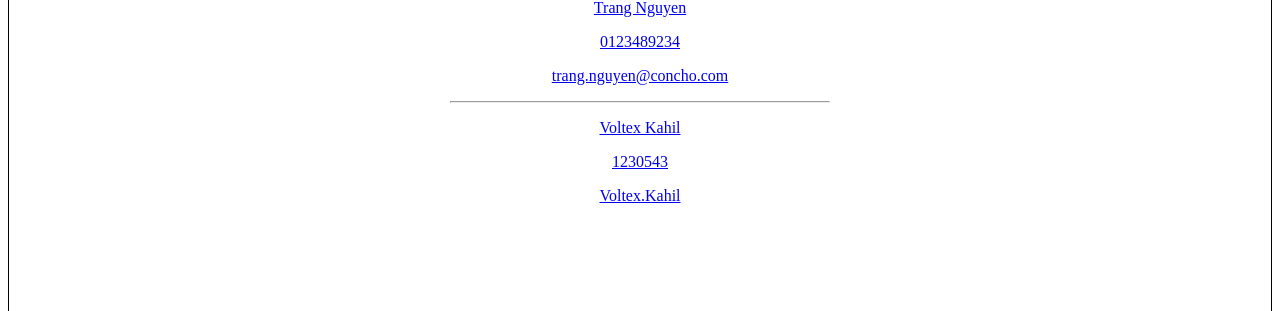
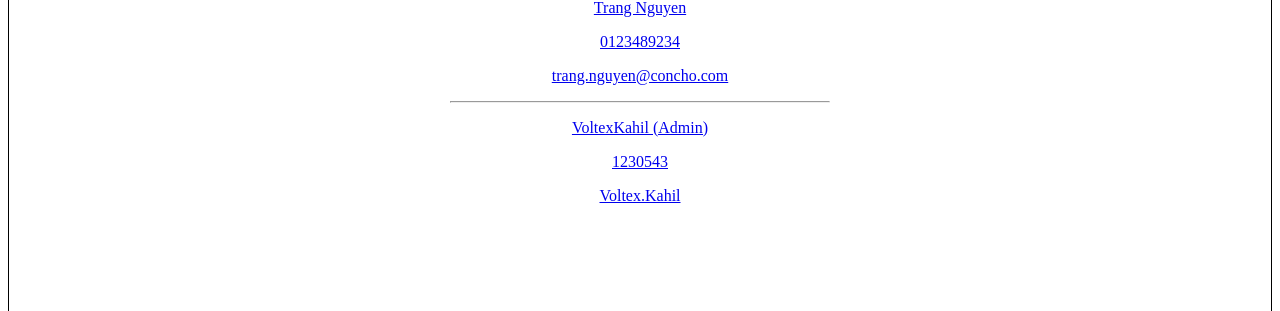
Before and after one commit to BillQK/Team_Member_Management, a Django app: page / in a window 1280 px wide. Shown: the part 260-571 px from the top of the page. Run offline with Django 4.2, Linux system fonts and the light colour scheme; data comes from the database, SQL or seed files in the repository; both versions use the stored data as it was after the commit.

Commit message:
Add Admin next to name

```diff
--- a/dashboard/templates/dashboard/listpage.html
+++ b/dashboard/templates/dashboard/listpage.html
@@ -27,9 +27,15 @@
 
         <div class"member">
             <a href = "{% url 'edit_member' member.id %}">
-            <p>{{member.FirstName}} {{member.LastName}}</p>
-            <p>{{member.PhoneNumber}}</p>
-            <p>{{member.Email}}</p>
+            {% if member.admin%}
+                <p>{{member.FirstName}}{{member.LastName}} (Admin)</p>
+                <p>{{member.PhoneNumber}}</p>
+                <p>{{member.Email}}</p>
+            {% else%}
+                <p>{{member.FirstName}} {{member.LastName}} </p>
+                <p>{{member.PhoneNumber}}</p>
+                <p>{{member.Email}}</p>
+            {% endif%}
             </a>
         </div>
     </div>
```
Also changed, not shown: db.sqlite3.
